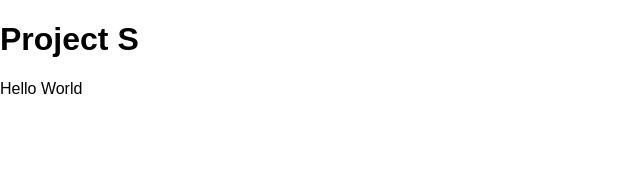
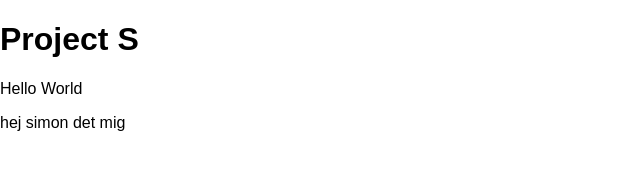
Before and after one commit to simonkrogh10/project-s, a plain HTML site: page index.html in a window 1280 px wide. Shown: the whole page, without its empty margins (0-640 px from the left). Drawn offline with Linux system fonts and the light colour scheme.

Commit message:
Update index.html

```diff
--- a/index.html
+++ b/index.html
@@ -13,4 +13,7 @@
     <p>Hello World</p>
 </body>
 
+    hej simon det mig
+
+
 </html>
```
